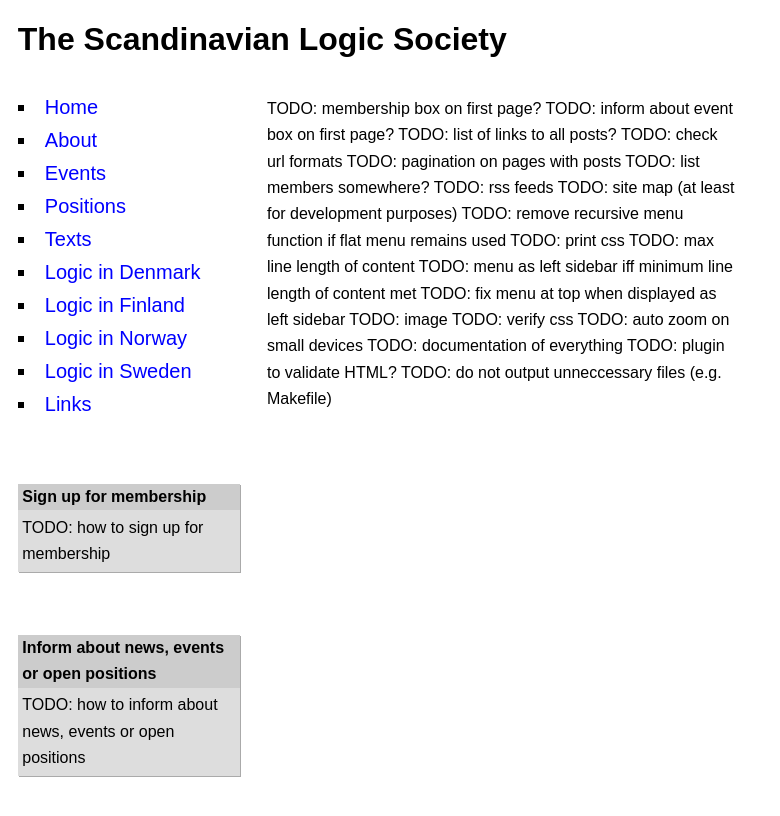
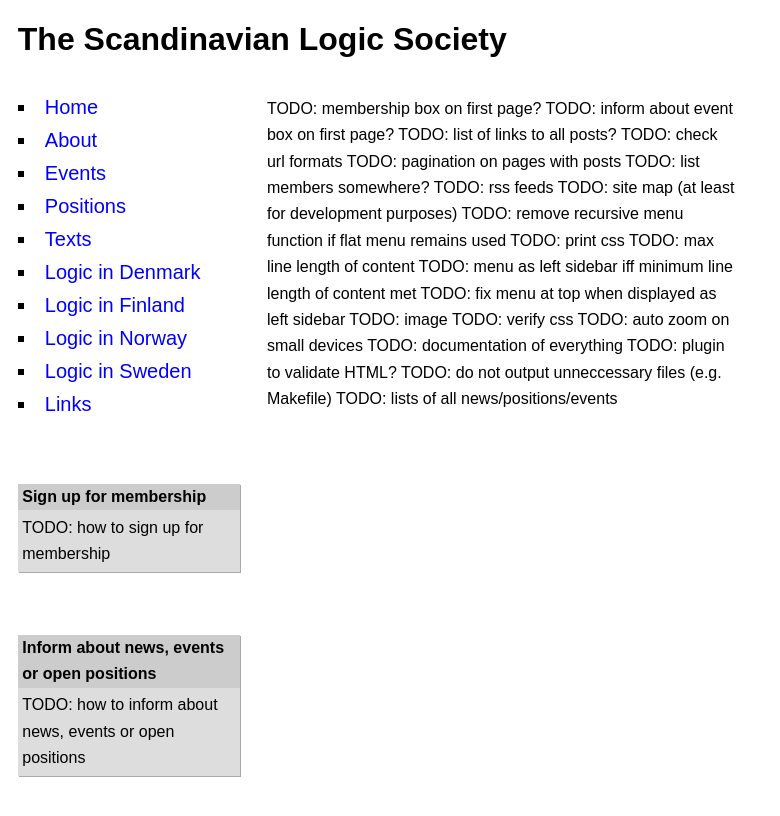
Before and after one commit to scandinavianlogic/scandinavianlogic.github.io, a Jekyll site: the page built from TODO.md, in a window 1280 px wide. Shown: the top 816 px of the page, without its empty margins (0-780 px from the left). Built offline with Jekyll 4.4.1, drawn with Linux system fonts in a browser that asks for light colours; our own code applies the rules of GitHub Pages for plain Markdown files.

Commit message:
added TODO

```diff
--- a/TODO.md
+++ b/TODO.md
@@ -19,3 +19,4 @@
 {{ "TODO: documentation of everything" | log_warning }}
 {{ "TODO: plugin to validate HTML?" | log_warning }}
 {{ "TODO: do not output unneccessary files (e.g. Makefile)" | log_warning }}
+{{ "TODO: lists of all news/positions/events" | log_warning }}
```
